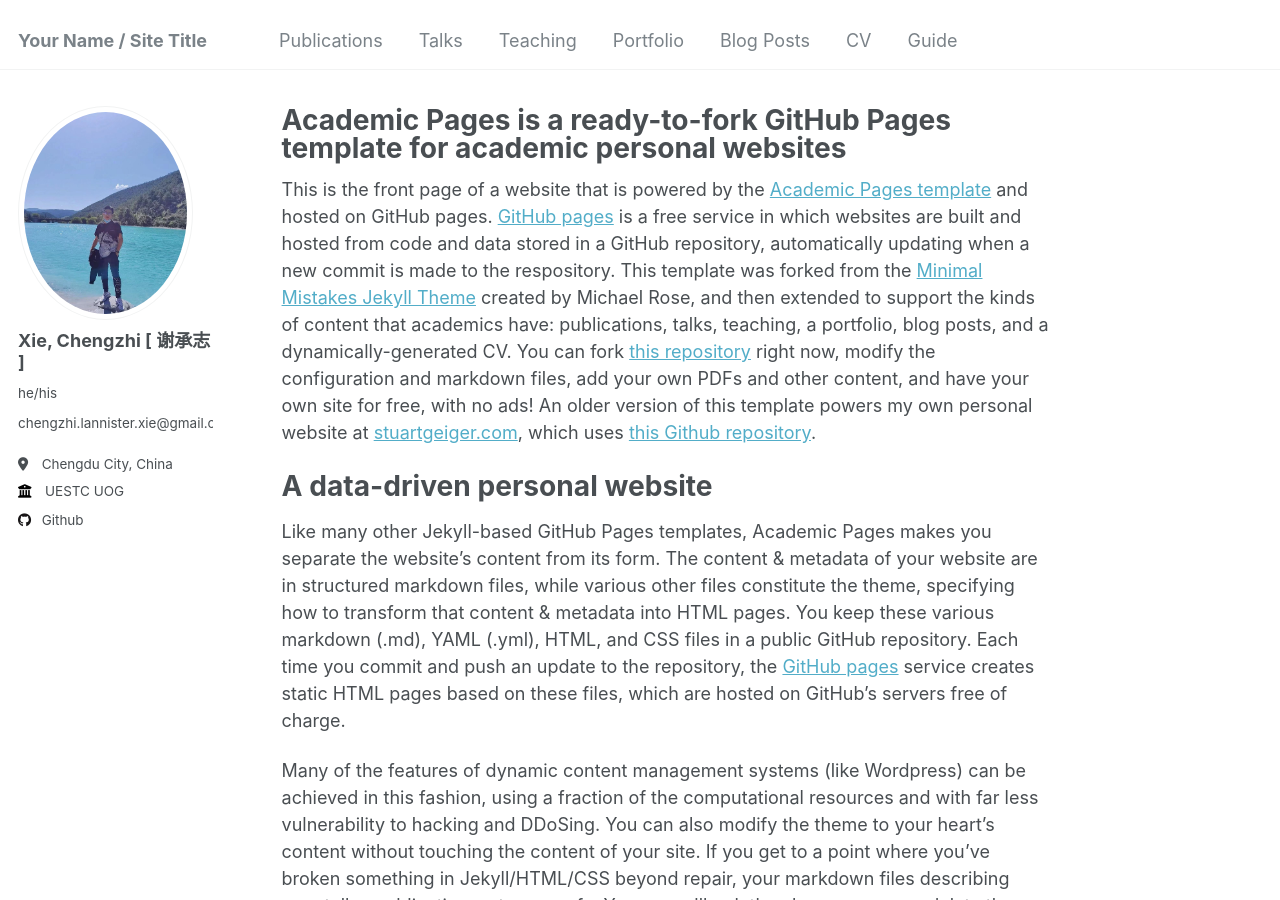
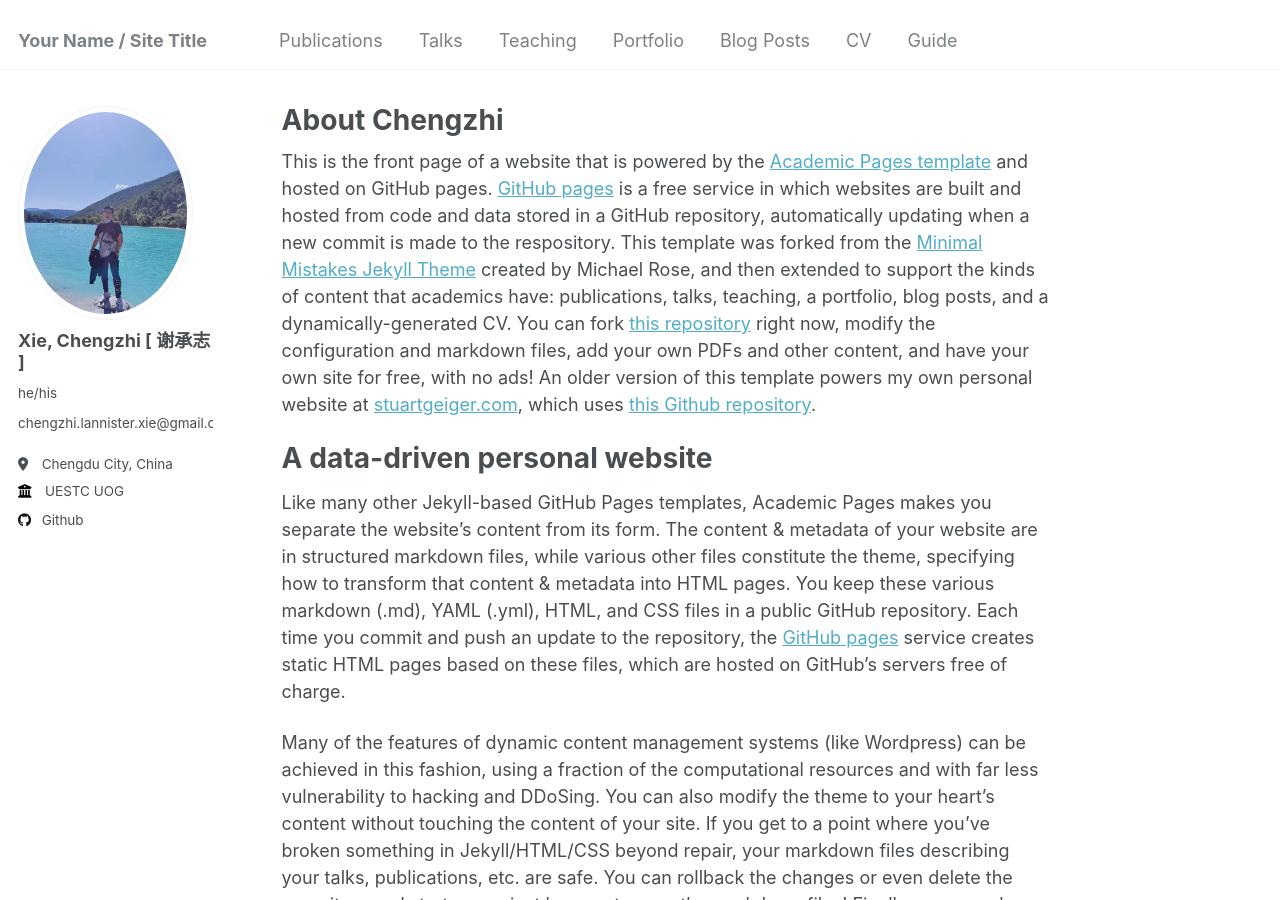
Before and after one commit to Chengzhi-Xie/Chengzhi-Xie.github.io, a Jekyll site: the page built from _pages/about.md, in a window 1280 px wide and 900 px high. Built offline with Jekyll 4.4.1, drawn with Linux system fonts in a browser that asks for light colours.

Commit message:
Update about.md

```diff
--- a/_pages/about.md
+++ b/_pages/about.md
@@ -1,6 +1,6 @@
 ---
 permalink: /
-title: "Academic Pages is a ready-to-fork GitHub Pages template for academic personal websites"
+title: "About Chengzhi"
 author_profile: true
 redirect_from:
   - /about/
```
